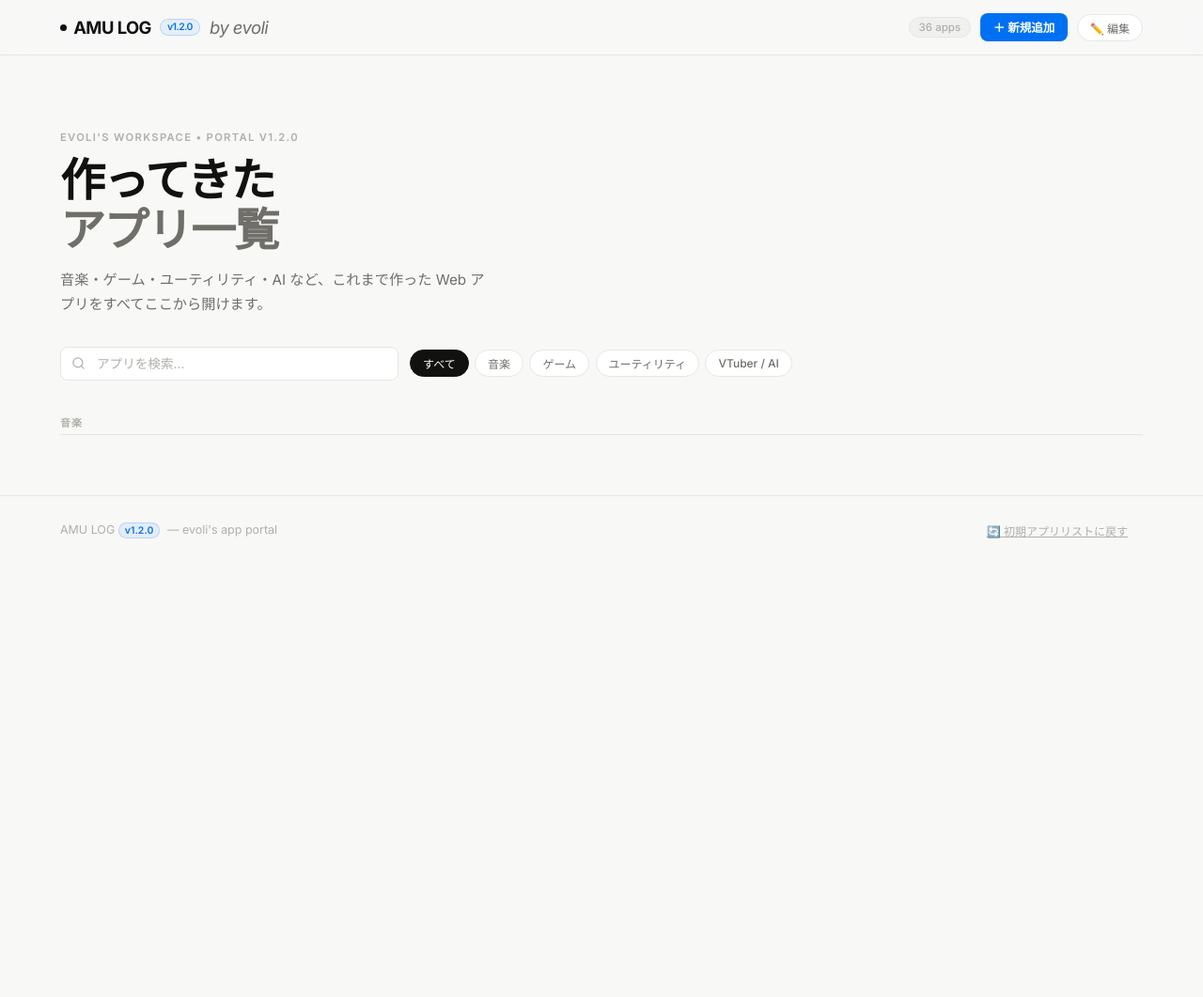
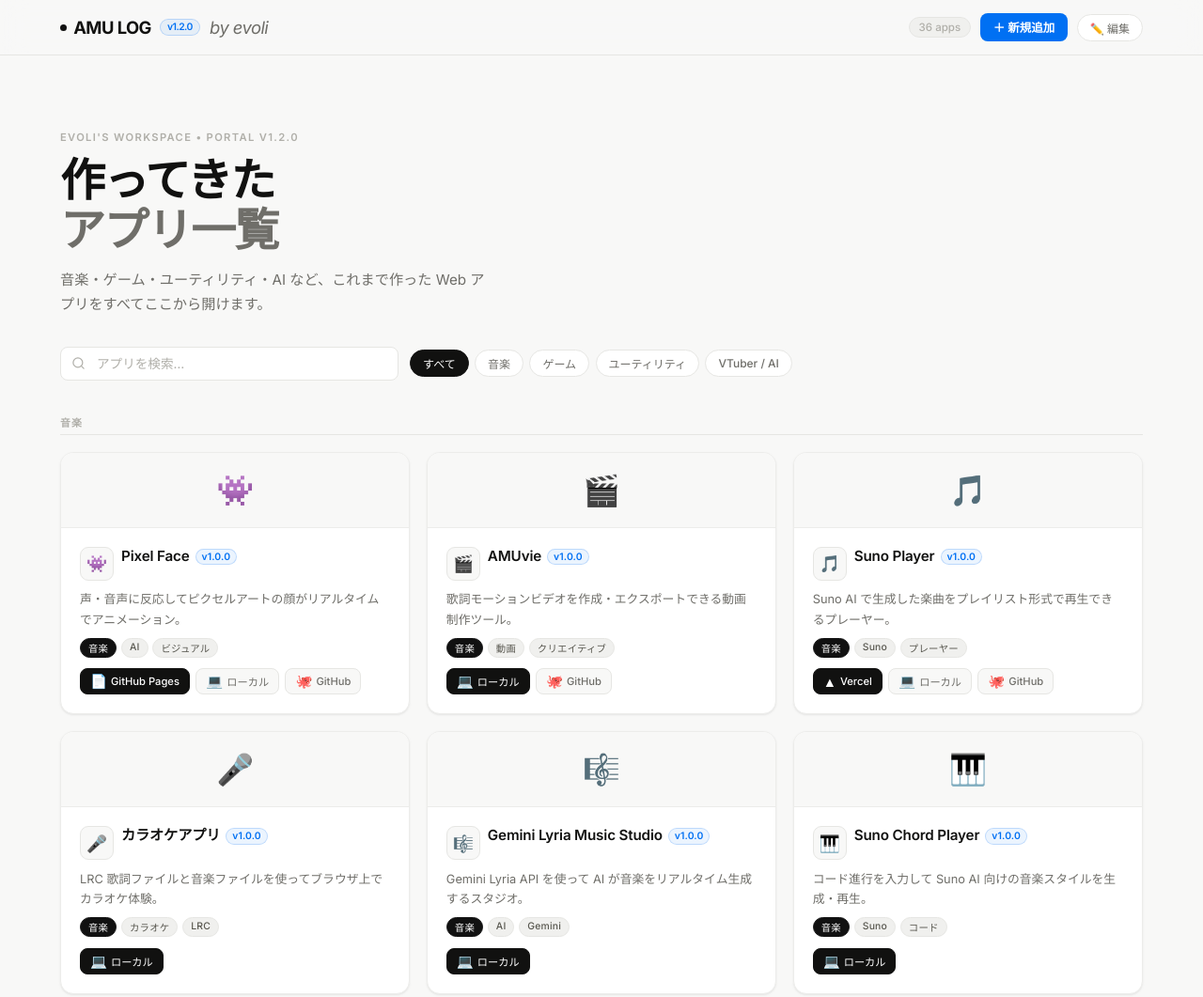
Before and after one commit to amfmu49-spec/amu-log, a plain HTML site: page index.html in a window 1280 px wide. Shown: the top 1061 px of the page at 94% size. Before the commit the page ends 800 px from the top, so only its background shows below. Drawn offline with Linux system fonts and the light colour scheme.

Commit message:
Fix buildCard variable initialization bug

```diff
--- a/index.html
+++ b/index.html
@@ -859,6 +859,8 @@ function buildCard(app) {
   const body = document.createElement("div");
   body.className = "card-body";
 
+  const head = document.createElement("div"); head.className = "card-head";
+  const iconSm = document.createElement("div"); iconSm.className = "card-icon-sm"; iconSm.textContent = app.icon;
   const title = document.createElement("div"); title.className = "card-title";
   const nameSpan = document.createElement("span"); nameSpan.textContent = app.name;
   const verBadge = document.createElement("span"); verBadge.className = "card-ver"; verBadge.textContent = app.version || "v1.0.0";
```
